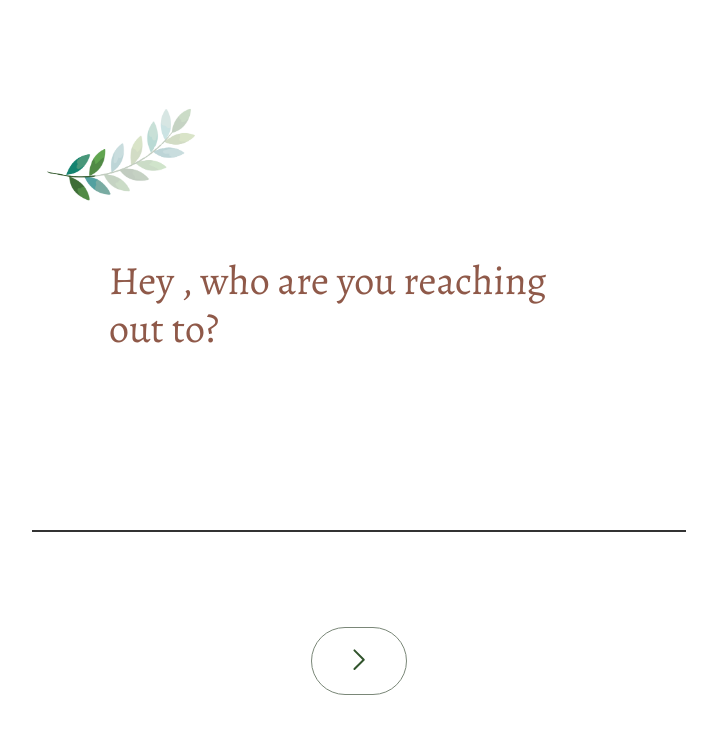
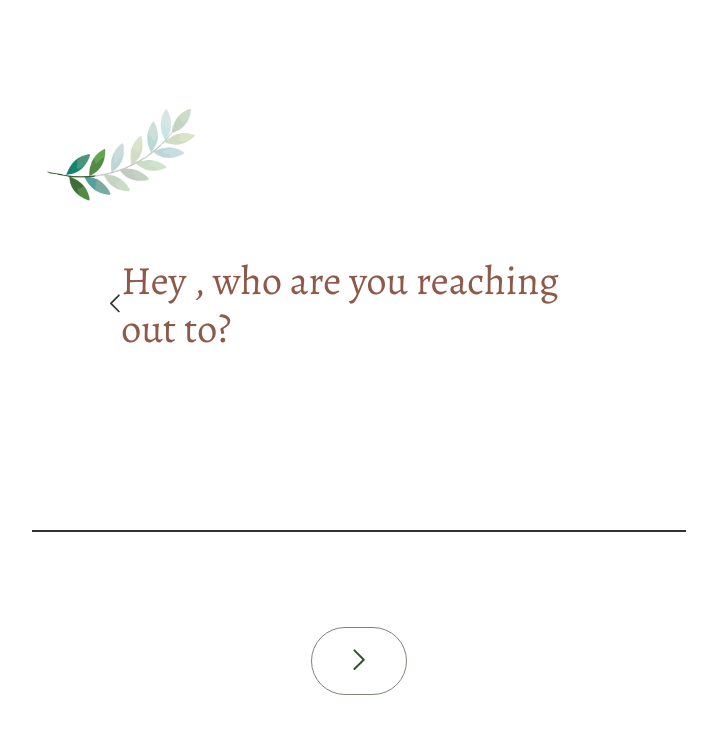
Before and after one commit to kent28808/olivebranchr2, a Next.js app: page /recipientName in a window 1280 px wide. Shown: the top 734 px of the page, without its empty margins (281-998 px from the left). Built offline with nearby package versions, Linux system fonts and the light colour scheme.

Commit message:
deleted timer page, used template literals for back button container

```diff
--- a/pages/recipientName.js
+++ b/pages/recipientName.js
@@ -3,6 +3,7 @@ import { useContext } from "react";
 import { MessageContext } from "../context/MessageContext";
 import GetFormData from "../components/Forms/GetFormData";
 import progressBar2 from "../public/progress/progressbar_step2.png";
+import ButtonBack from "../components/ButtonBack";
 
 export default function Recipientnamescreen() {
   const { message } = useContext(MessageContext);
@@ -16,9 +17,10 @@ export default function Recipientnamescreen() {
           alt='progress bar2 logo'
         />
       </div>
-      <h2 className='heading'>
-        Hey {message.senderName}, who are you reaching out to?
-      </h2>
+      <ButtonBack
+        innerRef='/intro'
+        headerText={`Hey ${message.senderName}, who are you reaching out to?`}
+      />
       <GetFormData
         inputType='text'
         inputId='recipient-name'
--- a/styles/globals.scss
+++ b/styles/globals.scss
@@ -95,6 +95,8 @@ $gainsboro: #e1e1e1;
 .button-back {
   gap: 10px;
   padding: 20px 40px;
+  border-radius: 40px;
+  border: solid 1px $xanadu;
   background-color: #fff;
   cursor: default !important;
 }
```
Also changed, not shown: pages/timer.js (deleted, +0 -16 lines).
